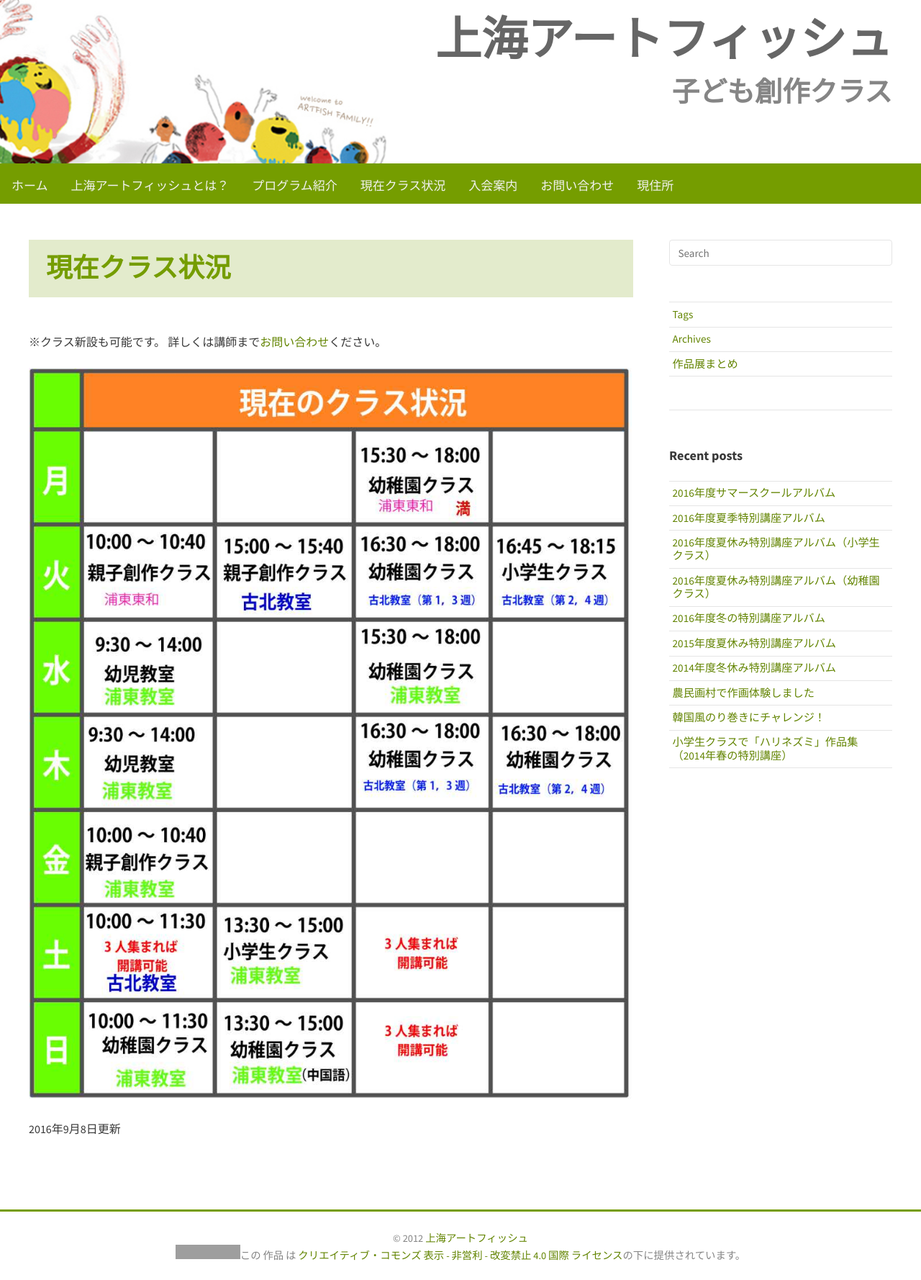
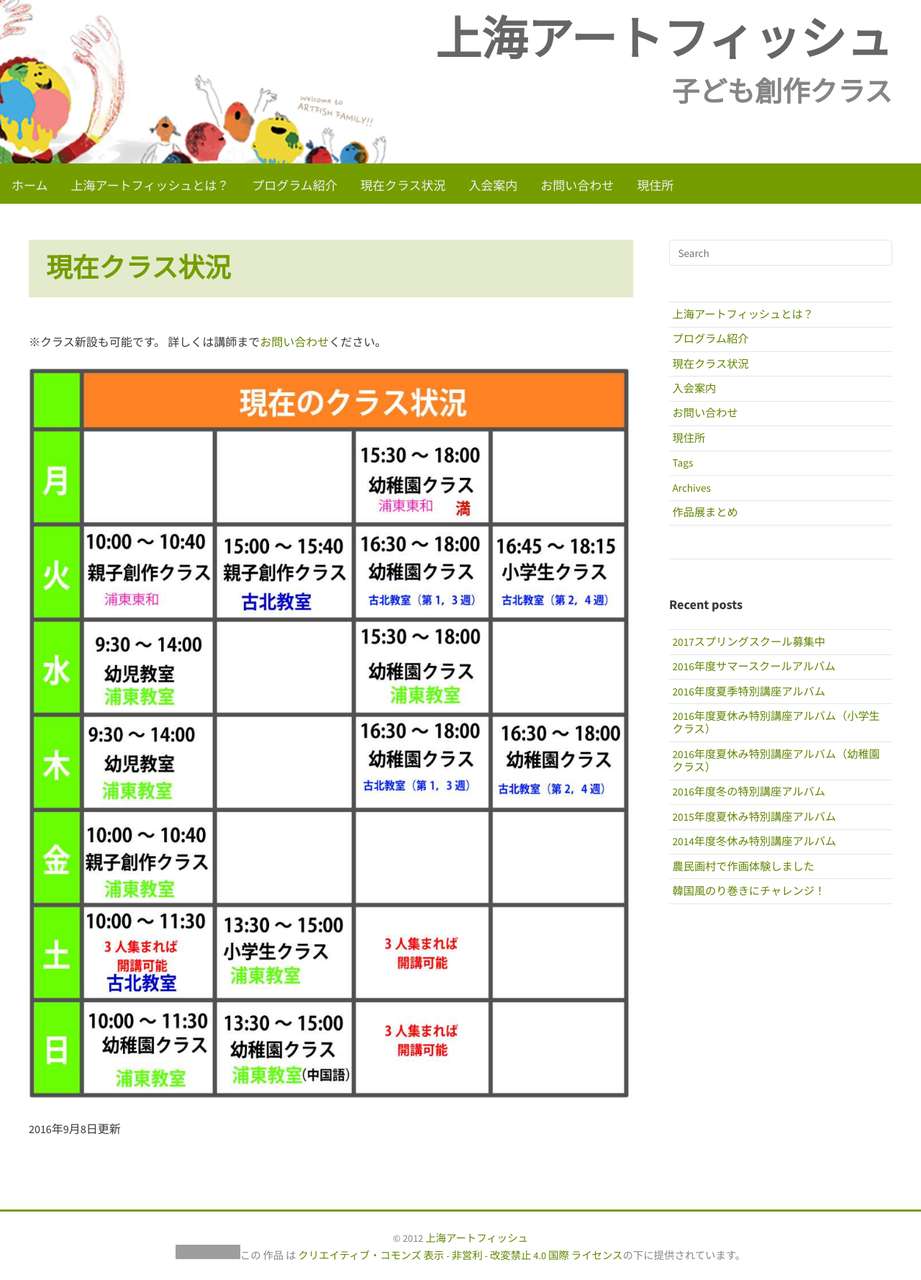
Before and after one commit to sh-artfish/sh-artfish.github.io, a Jekyll site: the page built from _pages/class_status.md, in a window 1280 px wide. Shown: the whole page at 72% size. Built offline with Jekyll 4.4.1, drawn with Linux system fonts in a browser that asks for light colours; nearby versions of some CDN libraries; grey boxes are pictures that could not be loaded.

Commit message:
add post & readjust

```diff
--- a/_layouts/default.html
+++ b/_layouts/default.html
@@ -74,7 +74,7 @@
     {% endif %}
     {% endfor %}
     <li class="icon">
-        <a @click.prevent="toggle">&#9776;</a>
+        <a @click.prevent="toggle">&nbsp;</a>
     </li>
 </ul>
 
@@ -93,7 +93,7 @@
             <ul>
                 {% assign pages = (site.pages | sort: 'order') %}
                 {% for page in pages %}
-                {% if page.title and page.hide != true and page.topnav != true %}
+                {% if page.title and page.hide != true %}
                 <li><a class="page-link" href="{{ page.url | prepend: site.baseurl }}">{{ page.title }}</a></li>
                 {% endif %}
                 {% endfor %}
--- a/_pages/class_status.md
+++ b/_pages/class_status.md
@@ -7,7 +7,7 @@ share: false
 topnav: true
 ---
 
-※クラス新設も可能です。 詳しくは講師まで[お問い合わせ]({% link _pages/contact.md %})ください。
+※クラス新設も可能です。 詳しくは講師まで[お問い合わせ]({% link _pages/contact.md %}){:target="_blink"}ください。
 
 ![現在クラス状況]({{ site.baseurl }}/image/pages/class_status/class_info160908.jpg)
 
--- /dev/null
+++ b/_posts/2017-02-28-2017-spring-school.md
@@ -0,0 +1,12 @@
+---
+layout: post
+title: 2017スプリングスクール募集中
+tags: 募集
+---
+
+ご応募は[お問い合わせ]({% link _pages/contact.md %}?category=2017スプリングスクール){:target="_blink"}よりお願いします。
+
+
+![2017_spring_school_01]({{ site.baseurl }}/image/posts/2017-02-28/2017_spring_school_01.jpg)
+
+![2017_spring_school_02]({{ site.baseurl }}/image/posts/2017-02-28/2017_spring_school_02.jpg)
--- a/_sass/_navibar.scss
+++ b/_sass/_navibar.scss
@@ -31,6 +31,7 @@ ul.topnav li a:hover {
 /* Hide the list item that contains the link that should open and close the topnav on small screens */
 ul.topnav li.icon {
     display: none;
+    background: url(/assets/img/menu_icon.png) no-repeat scroll center center;
 }
 
 /* When the screen is less than 680 pixels wide, hide all list items, except for the first one ("Home"). Show the list item that contains the link to open and close the topnav (li.icon) */
```
Also changed, not shown: assets/js/inquiry.js (+8 -0 lines), assets/img/menu_icon.png (added), image/posts/2017-02-28/2017_spring_school_01.jpg (added), image/posts/2017-02-28/2017_spring_school_02.jpg (added).
